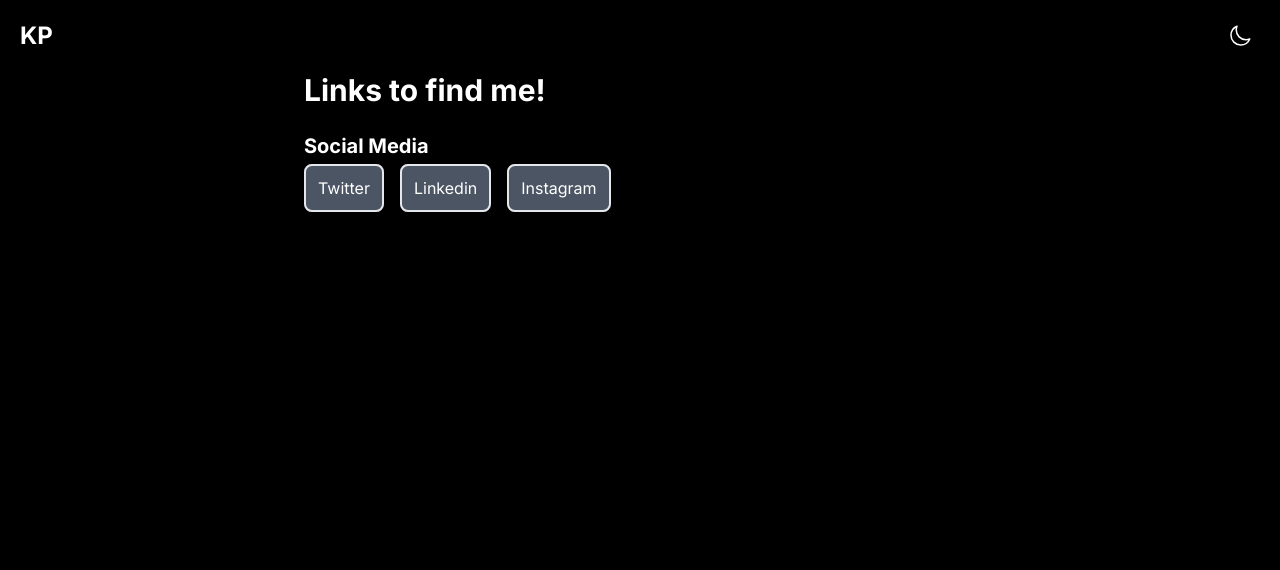
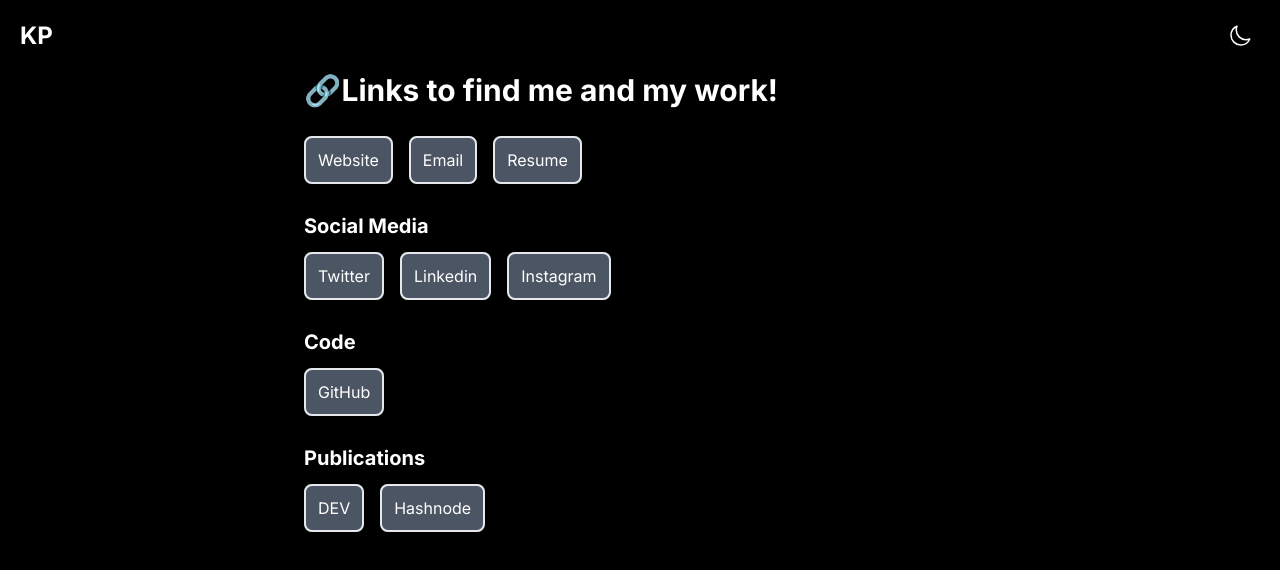
Before and after one commit to thekrprince/portfolio, a Next.js app: page /links in a window 1280 px wide. Shown: the top 570 px of the page. Built offline with nearby package versions, Linux system fonts and the light colour scheme.

Commit message:
Added more links and resume

```diff
--- a/src/app/links/page.tsx
+++ b/src/app/links/page.tsx
@@ -4,15 +4,30 @@
 export default function Links() {
   return (
     <div className="max-w-2xl mx-3 md:mx-auto mb-8">
-      <h1 className="text-3xl font-bold">Links to find me!</h1>
-      <section>
-        <h2 className="text-xl font-bold mt-6 mb-4">Social Media</h2>
-        {links.socialMedia.map((link, id) => (
-          <LinkCard url={link.url} title={link.title} key={id} />
+      <h1 className="text-3xl font-bold">🔗Links to find me and my work!</h1>
+      <section className="my-10">
+        {links.personalLinks.map((personal, id) => (
+          <LinkCard url={personal.url} title={personal.title} key={id} />
         ))}
       </section>
-      <section></section>
-      <section></section>
+      <section className="mb-10">
+        <h2 className="text-xl font-bold mt-6 mb-6">Social Media</h2>
+        {links.socialMedia.map((social, id) => (
+          <LinkCard url={social.url} title={social.title} key={id} />
+        ))}
+      </section>
+      <section className="mb-10">
+        <h2 className="text-xl font-bold mt-6 mb-6">Code</h2>
+        {links.codeSiteLinks.map((code, id) => (
+          <LinkCard url={code.url} title={code.title} key={id} />
+        ))}
+      </section>
+      <section className="mb-10">
+        <h2 className="text-xl font-bold mt-6 mb-6">Publications</h2>
+        {links.publicationLinks.map((publication, id) => (
+          <LinkCard url={publication.url} title={publication.title} key={id} />
+        ))}
+      </section>
     </div>
   );
 }
--- a/src/data/links.js
+++ b/src/data/links.js
@@ -1,4 +1,18 @@
 export const links = {
+  personalLinks: [
+    {
+      url: "https://thekrprince.com",
+      title: "Website",
+    },
+    {
+      url: "mailto:princekr700@gmail.com",
+      title: "Email",
+    },
+    {
+      url: "/resume/resume.pdf",
+      title: "Resume",
+    },
+  ],
   socialMedia: [
     {
       url: "https://twitter.com/TheKrPrince",
@@ -15,13 +29,13 @@
       title: "Instagram",
     },
   ],
-  code: [
+  codeSiteLinks: [
     {
       url: "https://github.com/thekrprince",
       title: "GitHub",
     },
   ],
-  writing: [
+  publicationLinks: [
     {
       url: "https://dev.to/thekrprince",
       title: "DEV",
```
Also changed, not shown: 1 other file (tests, documents, lock files or other folders).
